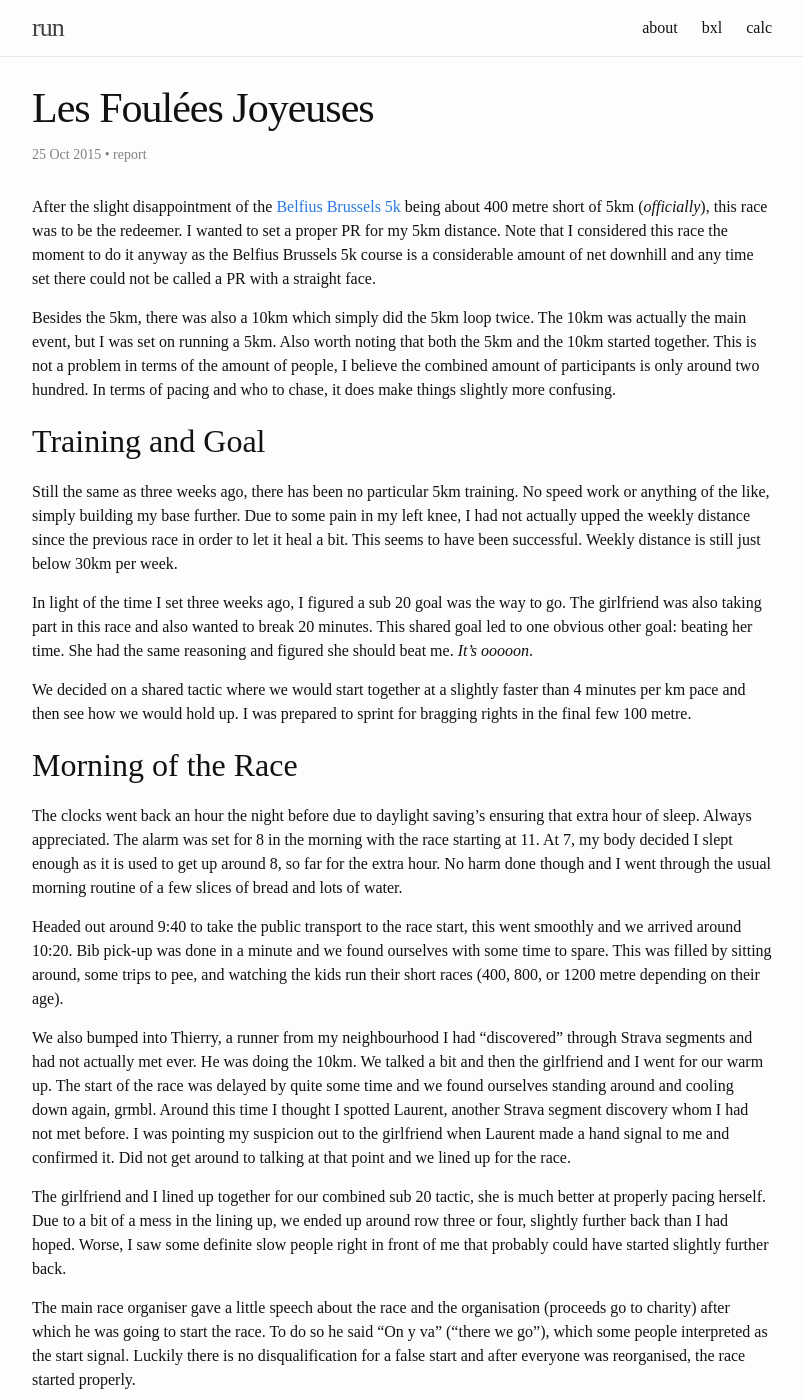
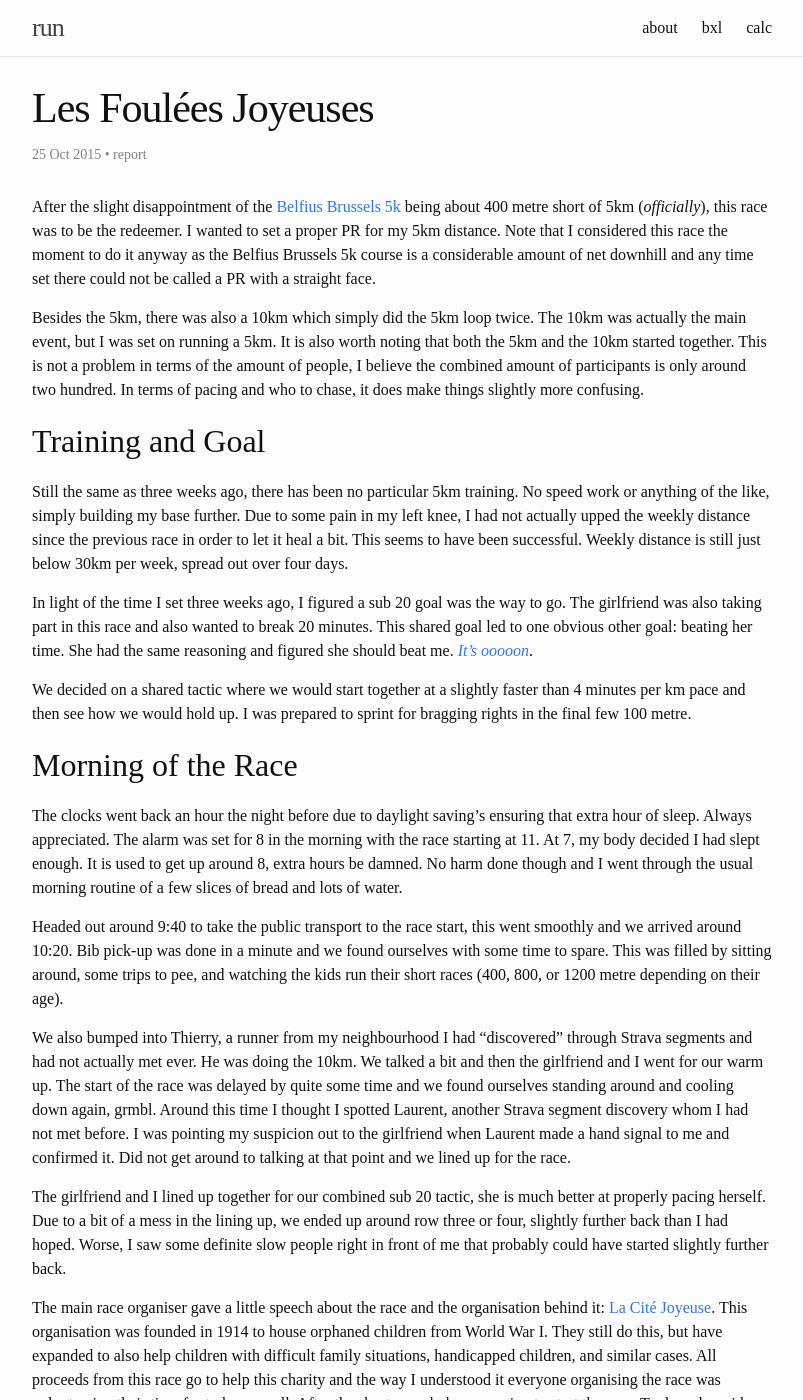
Before and after one commit to ward/run, a Jekyll site: the page built from _posts/2015-10-25-les-foulees-joyeuses.md, in a window 1280 px wide and 1400 px high. Shown: the whole window, without its empty margins (238-1041 px from the left). Built offline with Jekyll 4.4.1, drawn with Linux system fonts in a browser that asks for light colours; some of the changed text lies outside the part shown.

Commit message:
Proofread folees joyeuses

```diff
--- a/_posts/2015-10-25-les-foulees-joyeuses.md
+++ b/_posts/2015-10-25-les-foulees-joyeuses.md
@@ -5,17 +5,15 @@
 tags: report
 ---
 
-After the slight disappointment of the
-[Belfius Brussels 5k]({{ site.baseurl }}{% post_url 2015-10-04-belfius-brussels-minimarathon %})
-being about 400
-metre short of 5km (*officially*), this race was to be the redeemer.  I wanted
-to set a proper PR for my 5km distance. Note that I considered this race the
-moment to do it anyway as the Belfius Brussels 5k course is a considerable
+After the slight disappointment of the [Belfius Brussels 5k][bxl5k] being about
+400 metre short of 5km (*officially*), this race was to be the redeemer.  I
+wanted to set a proper PR for my 5km distance. Note that I considered this race
+the moment to do it anyway as the Belfius Brussels 5k course is a considerable
 amount of net downhill and any time set there could not be called a PR with a
 straight face.
 
 Besides the 5km, there was also a 10km which simply did the 5km loop twice.
-The 10km was actually the main event, but I was set on running a 5km. Also
+The 10km was actually the main event, but I was set on running a 5km. It is also
 worth noting that both the 5km and the 10km started together. This is not a
 problem in terms of the amount of people, I believe the combined amount of
 participants is only around two hundred. In terms of pacing and who to chase,
@@ -27,13 +25,14 @@
 No speed work or anything of the like, simply building my base further. Due to
 some pain in my left knee, I had not actually upped the weekly distance since
 the previous race in order to let it heal a bit. This seems to have been
-successful. Weekly distance is still just below 30km per week.
+successful. Weekly distance is still just below 30km per week, spread out over
+four days.
 
 In light of the time I set three weeks ago, I figured a sub 20 goal was the way
 to go. The girlfriend was also taking part in this race and also wanted to
 break 20 minutes. This shared goal led to one obvious other goal: beating her
-time.  She had the same reasoning and figured she should beat me. *It's
-ooooon*.
+time.  She had the same reasoning and figured she should beat me.
+[*It's ooooon*][itson].
 
 We decided on a shared tactic where we would start together at a slightly
 faster than 4 minutes per km pace and then see how we would hold up. I was
@@ -43,8 +42,8 @@
 
 The clocks went back an hour the night before due to daylight saving's ensuring
 that extra hour of sleep. Always appreciated. The alarm was set for 8 in the
-morning with the race starting at 11. At 7, my body decided I slept enough as
-it is used to get up around 8, so far for the extra hour. No harm done though
+morning with the race starting at 11. At 7, my body decided I had slept enough.
+It is used to get up around 8, extra hours be damned. No harm done though
 and I went through the usual morning routine of a few slices of bread and lots
 of water.
 
@@ -71,9 +70,16 @@
 probably could have started slightly further back.
 
 The main race organiser gave a little speech about the race and the
-organisation (proceeds go to charity) after which he was going to start the
-race. To do so he said "On y va" ("there we go"), which some people interpreted
-as the start signal. Luckily there is no disqualification for a false start and
+organisation behind it: [La Cité Joyeuse][citejoy]. This organisation was
+founded in 1914 to house orphaned children from World War I.  They still do
+this, but have expanded to also help children with difficult family situations,
+handicapped children, and similar cases. All proceeds from this race go to help
+this charity and the way I understood it everyone organising the race was
+volunteering their time for today as well.  After the short speech, he was
+going to start the race. To do so he said "On y va" ("there we go") to indicate
+he was going to the spot from where he would signal the start. Some people
+however interpreted it as the start signal, leading to some more confusion, but
+general hilarity. Luckily there is no disqualification for a false start and
 after everyone was reorganised, the race started properly.
 
 ## Race
@@ -171,3 +177,11 @@
 decided to go and win her 5k, we kind of had to. In the end, she got the trophy
 and we ran home with it, which happened to be a distance of about 5km. Took it
 slightly slower than during the race though.
+
+Official results still have not been posted, so the [Strava activity][strava]
+will have to do for the time being.
+
+[bxl5k]: {{ site.baseurl }}{% post_url 2015-10-04-belfius-brussels-minimarathon %}
+[itson]: https://www.youtube.com/watch?v=W-_Ql0fN0bA
+[citejoy]: http://lacitejoyeuse.be/
+[strava]: https://www.strava.com/activities/420011827
```
Also changed, not shown: other parts of _posts/2015-10-25-les-foulees-joyeuses.md (+5 -5 lines).
